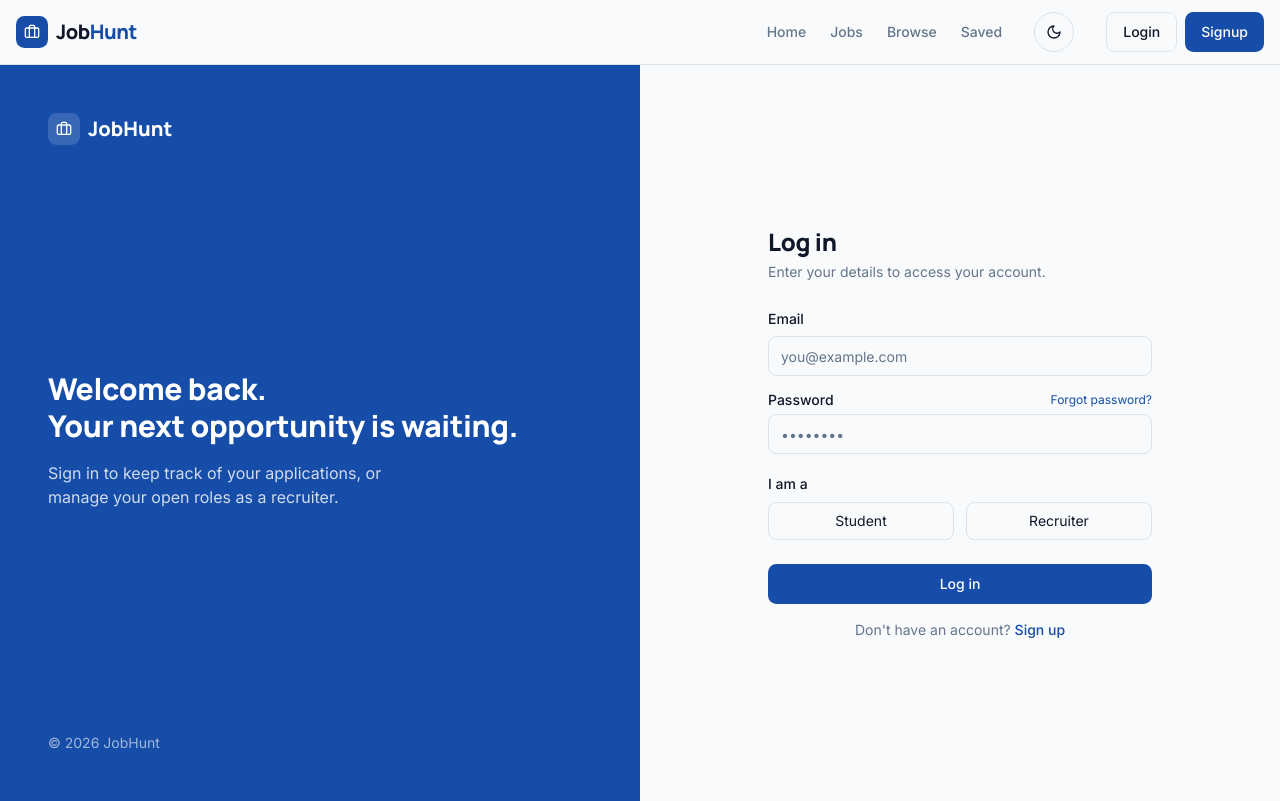
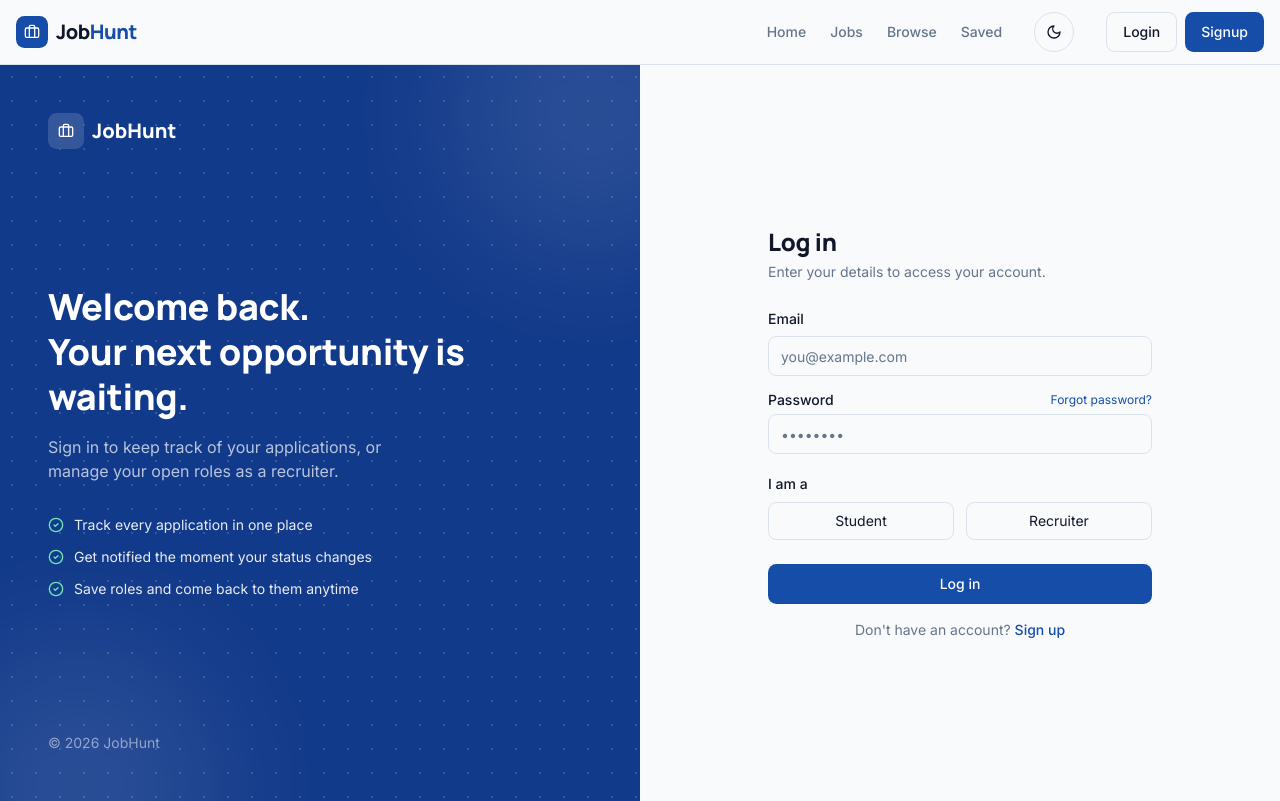
Before and after one commit to SHATAKSHI88/JobHunt, a React (Vite) app in the folder frontend/: page /login in a window 1280 px wide. Built offline with nearby package versions, Linux system fonts and the light colour scheme.

Commit message:
Redesign login/signup panel with better contrast and polish

```diff
--- a/frontend/src/components/auth/Login.jsx
+++ b/frontend/src/components/auth/Login.jsx
@@ -9,7 +9,13 @@ import { USER_API_END_POINT } from '@/utils/constant'
 import { toast } from 'sonner'
 import { useDispatch, useSelector } from 'react-redux'
 import { setLoading, setUser } from '@/redux/authSlice'
-import { Loader2, Briefcase } from 'lucide-react'
+import { Loader2, Briefcase, CheckCircle2 } from 'lucide-react'
+
+const highlights = [
+    "Track every application in one place",
+    "Get notified the moment your status changes",
+    "Save roles and come back to them anytime",
+]
 
 const Login = () => {
     const [input, setInput] = useState({
@@ -55,20 +61,47 @@ const Login = () => {
         <div>
             <Navbar />
             <div className='min-h-[calc(100vh-4rem)] grid lg:grid-cols-2'>
-                <div className='hidden lg:flex flex-col justify-between bg-primary text-primary-foreground p-12'>
-                    <Link to="/" className='flex items-center gap-2'>
-                        <span className='flex h-8 w-8 items-center justify-center rounded-md bg-primary-foreground/15'>
-                            <Briefcase className='h-4 w-4' />
+                {/* Left panel */}
+                <div className='hidden lg:flex relative flex-col justify-between overflow-hidden bg-[#123a8a] p-12'>
+                    {/* decorative background */}
+                    <div
+                        className='pointer-events-none absolute inset-0 opacity-[0.15]'
+                        style={{
+                            backgroundImage: "radial-gradient(circle, #ffffff 1px, transparent 1px)",
+                            backgroundSize: "24px 24px",
+                        }}
+                    />
+                    <div className='pointer-events-none absolute -top-24 -right-24 h-72 w-72 rounded-full bg-white/10 blur-3xl' />
+                    <div className='pointer-events-none absolute -bottom-32 -left-16 h-72 w-72 rounded-full bg-white/10 blur-3xl' />
+
+                    <Link to="/" className='relative flex items-center gap-2 z-10'>
+                        <span className='flex h-9 w-9 items-center justify-center rounded-md bg-white/15 backdrop-blur'>
+                            <Briefcase className='h-4 w-4 text-white' />
                         </span>
-                        <span className='font-heading text-xl font-extrabold'>JobHunt</span>
+                        <span className='font-heading text-xl font-extrabold text-white'>JobHunt</span>
                     </Link>
-                    <div>
-                        <h2 className='font-heading text-3xl font-extrabold leading-tight'>Welcome back.<br />Your next opportunity is waiting.</h2>
-                        <p className='mt-4 text-primary-foreground/80 max-w-sm'>Sign in to keep track of your applications, or manage your open roles as a recruiter.</p>
+
+                    <div className='relative z-10'>
+                        <h2 className='font-heading text-4xl font-extrabold leading-tight text-white'>
+                            Welcome back.<br />Your next opportunity is waiting.
+                        </h2>
+                        <p className='mt-4 text-white/70 max-w-sm'>
+                            Sign in to keep track of your applications, or manage your open roles as a recruiter.
+                        </p>
+                        <ul className='mt-8 space-y-3'>
+                            {highlights.map((item) => (
+                                <li key={item} className='flex items-center gap-2.5 text-white/90 text-sm'>
+                                    <CheckCircle2 className='h-4 w-4 text-emerald-300 shrink-0' />
+                                    {item}
+                                </li>
+                            ))}
+                        </ul>
                     </div>
-                    <p className='text-sm text-primary-foreground/60'>© {new Date().getFullYear()} JobHunt</p>
+
+                    <p className='relative z-10 text-sm text-white/50'>© {new Date().getFullYear()} JobHunt</p>
                 </div>
 
+                {/* Right panel */}
                 <div className='flex items-center justify-center p-6'>
                     <form onSubmit={submitHandler} className='w-full max-w-sm'>
                         <h1 className='font-heading font-extrabold text-2xl mb-1'>Log in</h1>
--- a/frontend/src/components/auth/Signup.jsx
+++ b/frontend/src/components/auth/Signup.jsx
@@ -9,7 +9,13 @@ import { USER_API_END_POINT } from '@/utils/constant'
 import { toast } from 'sonner'
 import { useDispatch, useSelector } from 'react-redux'
 import { setLoading } from '@/redux/authSlice'
-import { Loader2, Briefcase, UploadCloud } from 'lucide-react'
+import { Loader2, Briefcase, UploadCloud, CheckCircle2 } from 'lucide-react'
+
+const highlights = [
+    "Free to post jobs and browse candidates",
+    "Manage every applicant from one dashboard",
+    "Get real-time analytics on your hiring pipeline",
+]
 
 const Signup = () => {
 
@@ -71,20 +77,46 @@ const Signup = () => {
         <div>
             <Navbar />
             <div className='min-h-[calc(100vh-4rem)] grid lg:grid-cols-2'>
-                <div className='hidden lg:flex flex-col justify-between bg-primary text-primary-foreground p-12'>
-                    <Link to="/" className='flex items-center gap-2'>
-                        <span className='flex h-8 w-8 items-center justify-center rounded-md bg-primary-foreground/15'>
-                            <Briefcase className='h-4 w-4' />
+                {/* Left panel */}
+                <div className='hidden lg:flex relative flex-col justify-between overflow-hidden bg-[#123a8a] p-12'>
+                    <div
+                        className='pointer-events-none absolute inset-0 opacity-[0.15]'
+                        style={{
+                            backgroundImage: "radial-gradient(circle, #ffffff 1px, transparent 1px)",
+                            backgroundSize: "24px 24px",
+                        }}
+                    />
+                    <div className='pointer-events-none absolute -top-24 -right-24 h-72 w-72 rounded-full bg-white/10 blur-3xl' />
+                    <div className='pointer-events-none absolute -bottom-32 -left-16 h-72 w-72 rounded-full bg-white/10 blur-3xl' />
+
+                    <Link to="/" className='relative flex items-center gap-2 z-10'>
+                        <span className='flex h-9 w-9 items-center justify-center rounded-md bg-white/15 backdrop-blur'>
+                            <Briefcase className='h-4 w-4 text-white' />
                         </span>
-                        <span className='font-heading text-xl font-extrabold'>JobHunt</span>
+                        <span className='font-heading text-xl font-extrabold text-white'>JobHunt</span>
                     </Link>
-                    <div>
-                        <h2 className='font-heading text-3xl font-extrabold leading-tight'>Create your account.<br />It takes less than a minute.</h2>
-                        <p className='mt-4 text-primary-foreground/80 max-w-sm'>Whether you're hiring or job hunting, JobHunt gets you there faster.</p>
+
+                    <div className='relative z-10'>
+                        <h2 className='font-heading text-4xl font-extrabold leading-tight text-white'>
+                            Create your account.<br />It takes less than a minute.
+                        </h2>
+                        <p className='mt-4 text-white/70 max-w-sm'>
+                            Whether you're hiring or job hunting, JobHunt gets you there faster.
+                        </p>
+                        <ul className='mt-8 space-y-3'>
+                            {highlights.map((item) => (
+                                <li key={item} className='flex items-center gap-2.5 text-white/90 text-sm'>
+                                    <CheckCircle2 className='h-4 w-4 text-emerald-300 shrink-0' />
+                                    {item}
+                                </li>
+                            ))}
+                        </ul>
                     </div>
-                    <p className='text-sm text-primary-foreground/60'>© {new Date().getFullYear()} JobHunt</p>
+
+                    <p className='relative z-10 text-sm text-white/50'>© {new Date().getFullYear()} JobHunt</p>
                 </div>
 
+                {/* Right panel */}
                 <div className='flex items-center justify-center p-6'>
                     <form onSubmit={submitHandler} className='w-full max-w-sm'>
                         <h1 className='font-heading font-extrabold text-2xl mb-1'>Sign up</h1>
```
